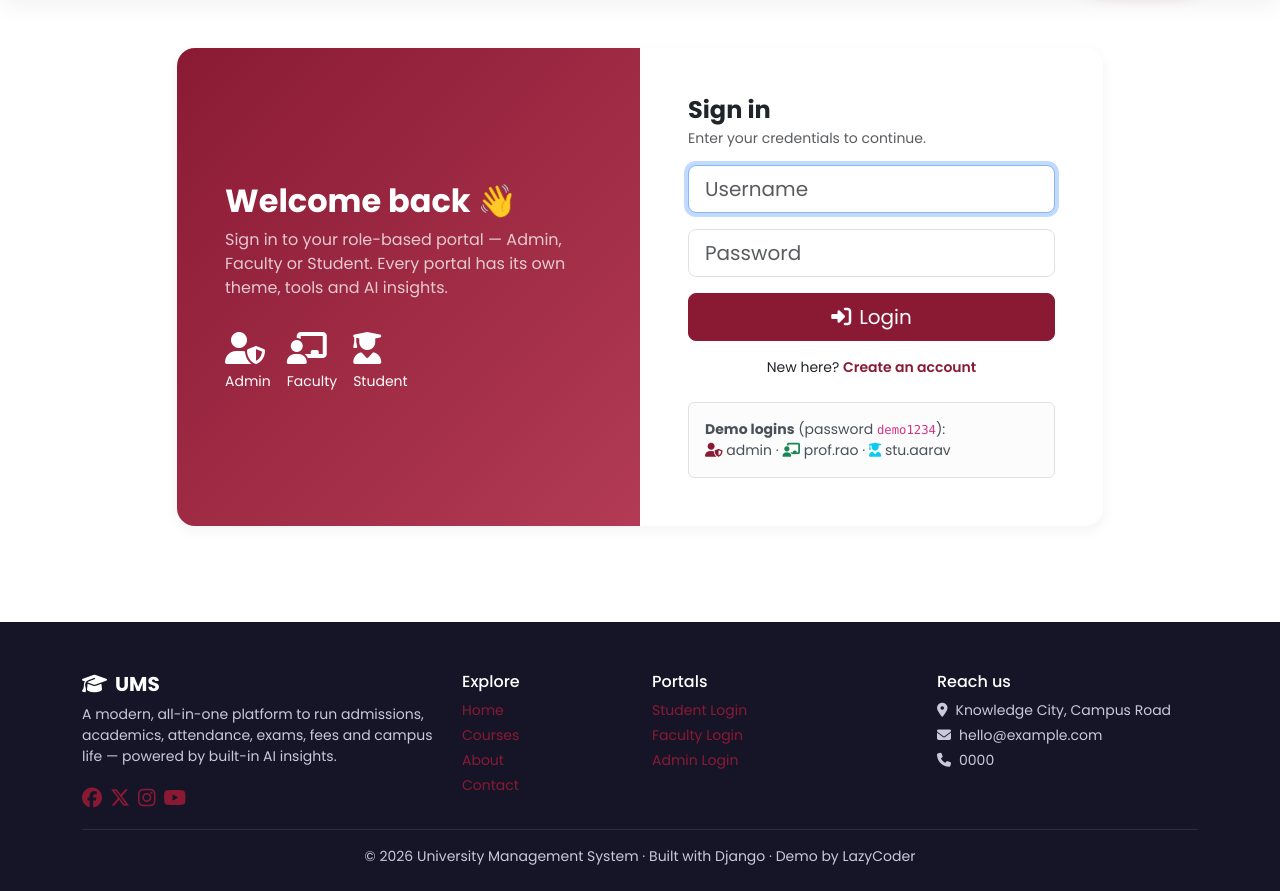
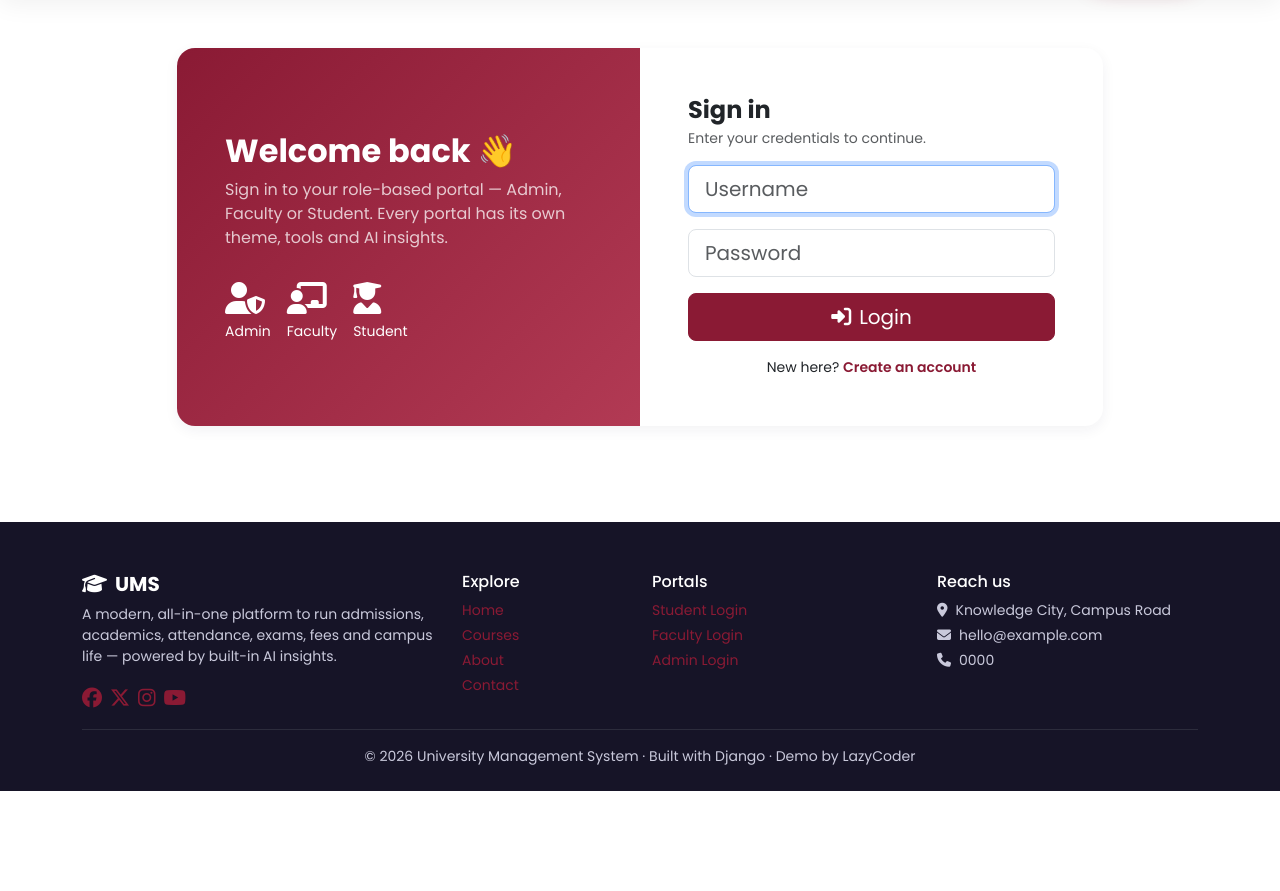
Before and after one commit to sumitkumar1503/university-management-system, a Django app: page /accounts/login/ in a window 1280 px wide. Shown: the part 114-1005 px from the top of the page. After the commit the page ends 905 px from the top, so only its background shows below. Run offline with Django 5.2, Linux system fonts and the light colour scheme.

Commit message:
Update login.html

```diff
--- a/templates/accounts/login.html
+++ b/templates/accounts/login.html
@@ -32,12 +32,7 @@
             </form>
             <p class="text-center mt-3 mb-0 small">New here?
               <a href="{% url 'accounts:signup' %}" class="text-primary fw-semibold">Create an account</a></p>
-            <div class="alert alert-light border mt-4 small mb-0">
-              <b>Demo logins</b> (password <code>demo1234</code>):<br>
-              <i class="fa-solid fa-user-shield text-primary"></i> admin ·
-              <i class="fa-solid fa-chalkboard-user text-success"></i> prof.rao ·
-              <i class="fa-solid fa-user-graduate text-info"></i> stu.aarav
-            </div>
+
           </div>
         </div>
       </div>
```
